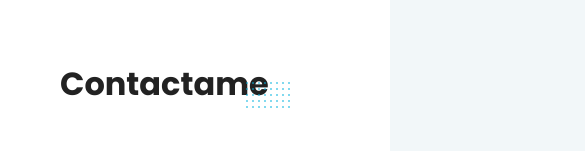
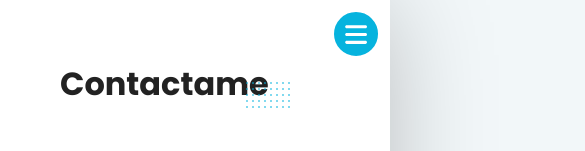
Before and after one commit to NSHN1999/MiPortafolio, a React (Vite) app: page /portafolio/contacto in a window 390 px wide. Shown: the top 151 px of the page, 585 px wide, since content can reach past the window. Built offline with nearby package versions, Linux system fonts and the light colour scheme.

Commit message:
Diseño Responsive terminado

```diff
--- a/src/portafolio/components/MenuNavegacion.jsx
+++ b/src/portafolio/components/MenuNavegacion.jsx
@@ -1,17 +1,20 @@
 //IMPORTACION DE ICONOS
 import { FontAwesomeIcon } from '@fortawesome/react-fontawesome';
 import { faBriefcase, faEnvelope, faGraduationCap, faHouse, faUser } from "@fortawesome/free-solid-svg-icons";
+import PropTypes from "prop-types"
 //IMPORTACION REACT-ROUTER
 import { NavLink } from 'react-router-dom';
 //ESTILOS
 import clases from "../styles/MenuNavegacion.module.css";
 
-export const MenuNavegacion = () => {
+export const MenuNavegacion = ( { handleShowMenu }) => {
+
     return (
         <nav className={`${clases.layout__menu}`}>
             <ul className={`${clases.menu__list}`}>
                 <li className={`${clases.menu__option}`}>
                     <NavLink
+                        onClick={ handleShowMenu }
                         to="/portafolio/home"
                         className={({isActive}) => `${clases.menu__link} ${isActive ? clases.active : ''}`}
                     >
@@ -21,6 +24,7 @@ export const MenuNavegacion = () => {
                 </li>
                 <li className={`${clases.menu__option}`}>
                     <NavLink
+                        onClick={ handleShowMenu }
                         to="/portafolio/sobremi"
                         className={({isActive}) => `${clases.menu__link} ${isActive ? clases.active : ''}`}
                     >
@@ -30,6 +34,7 @@ export const MenuNavegacion = () => {
                 </li>
                 <li className={`${clases.menu__option}`}>
                     <NavLink
+                        onClick={ handleShowMenu }
                         to="/portafolio/estudios"
                         className={({isActive}) => `${clases.menu__link} ${isActive ? clases.active : ''}`}
                     >
@@ -39,6 +44,7 @@ export const MenuNavegacion = () => {
                 </li>
                 <li className={`${clases.menu__option}`}>
                     <NavLink
+                        onClick={ handleShowMenu }
                         to="/portafolio/folio"
                         className={({isActive}) => `${clases.menu__link} ${isActive ? clases.active : ''}`}
                     >
@@ -48,6 +54,7 @@ export const MenuNavegacion = () => {
                 </li>
                 <li className={`${clases.menu__option}`}>
                     <NavLink
+                        onClick={ handleShowMenu }
                         to="/portafolio/contacto"
                         className={({isActive}) => `${clases.menu__link} ${isActive ? clases.active : ''}`}
                     >
@@ -59,3 +66,7 @@ export const MenuNavegacion = () => {
         </nav>
     );
 };
+
+MenuNavegacion.propTypes = {
+    handleShowMenu: PropTypes.func.isRequired,
+}
--- /dev/null
+++ b/src/portafolio/components/MenuResponsive.jsx
@@ -0,0 +1,39 @@
+/**EXPORTACIONES DE DEPENDENCIAS */
+import { faBars, faXmark } from "@fortawesome/free-solid-svg-icons";
+import { FontAwesomeIcon } from "@fortawesome/react-fontawesome";
+import PropTypes from "prop-types"
+/**ESTILOS */
+import clases from "../styles/MenuResponsive.module.css";
+
+export const MenuResponsive = ( { showMenu, handleShowMenu }) => {
+
+    return (
+        <div
+            onClick={handleShowMenu}
+            className={`${clases.layout__menuToggle} ${showMenu ? clases.active__menuMostrar : clases.active__menuOcultar}`}
+        >
+            <div
+                className={`${clases.menuToggle__cara} ${showMenu ? clases.active__mostrar : clases.active__ocultar}`}
+            >
+                <FontAwesomeIcon
+                    className={`${clases.menuToggle__icon} ${clases.icon__burguer}`}
+                    icon={faBars}
+                />
+            </div>
+            <div
+                className={`${clases.menuToggle__cruz} ${showMenu ? clases.active__ocultar : clases.active__mostrar}`}
+            >
+                <FontAwesomeIcon
+                    className={`${clases.menuToggle__icon} ${clases.icon__mark}`}
+                    icon={faXmark}
+                />
+            </div>
+        </div>
+    )
+};
+
+
+MenuResponsive.propTypes = {
+    showMenu: PropTypes.bool.isRequired,
+    handleShowMenu: PropTypes.func.isRequired,
+}
--- a/src/portafolio/components/index.js
+++ b/src/portafolio/components/index.js
@@ -1,3 +1,4 @@
 
 export * from "./MenuNavegacion";
 export * from "./Mapa";
+export * from "./MenuResponsive";
--- a/src/portafolio/layouts/PortafolioLayout.jsx
+++ b/src/portafolio/layouts/PortafolioLayout.jsx
@@ -3,16 +3,24 @@ import { FontAwesomeIcon } from "@fortawesome/react-fontawesome";
 import { faGithub, faInstagram, faLinkedin } from "@fortawesome/free-brands-svg-icons";
 import PropTypes from 'prop-types';
 //iMPORTACIONES LOCALES
-import { MenuNavegacion } from "../components";
+import { MenuNavegacion, MenuResponsive } from "../components";
 import { handleArchivoPdf } from "../helpers";
 //ESTILOS
 import clases from "../styles/PortafolioLayout.module.css";
+import { useState } from "react";
 
 export const PortafolioLayout = ( {children} ) => {
 
+    const [ showMenu, setShowMenu ] = useState(false);
+
+    const handleShowMenu = () => {
+        setShowMenu(!showMenu)
+        console.log(showMenu)
+    };
+
     return (
         <div className={`${clases.layout}`}>
-            <aside className={`${clases.layout__aside}`}>
+            <aside className={`${clases.layout__aside} ${ showMenu ? clases.layout__asideVisible : clases.layout__asideOculto}`}>
                 <section className={`${clases.aside__userInfo}`}>
 
                     {/**Información del usuario */}
@@ -29,7 +37,9 @@ export const PortafolioLayout = ( {children} ) => {
                     </div>
 
                     {/**Menu de navegación */}
-                    <MenuNavegacion/>
+                    <MenuNavegacion
+                        handleShowMenu={ handleShowMenu }
+                    />
 
                     {/**Links a redes sociales */}
                     <div className={`${clases.userInfo__userLinks}`}>
@@ -80,6 +90,13 @@ export const PortafolioLayout = ( {children} ) => {
                 </section>
             </aside>
 
+
+            {/**MENU RESPONSIVE */}
+            <MenuResponsive
+                showMenu={ showMenu }
+                handleShowMenu={ handleShowMenu }
+            />
+
             <main className={`${clases.layout__content}`}>
                 {children}
             </main>
--- a/src/portafolio/styles/MenuNavegacion.module.css
+++ b/src/portafolio/styles/MenuNavegacion.module.css
@@ -80,7 +80,43 @@
 }
 
 @media ( max-width: 1060px){
+
     .layout__menu{
         position: static;
+        margin: 2rem 0;
     }
+
+    .menu__list{
+        position: static;
+        width: 100%;
+        background-color: var(--color-secondary);
+        box-shadow: none;
+        margin-left: 0;
+        min-height: auto;
+    }
+
+    .menu__icon{
+        display: none;
+    }
+
+    .menu__link{
+        text-decoration: none;
+        display: block;
+        padding: 1.2rem 0;
+    }
+
+    .menu__overlay{
+        position: static;
+        opacity: 0.7;
+        margin-top: 0;
+        padding: 0;
+        box-shadow: none;
+        font-size: 1.6rem;
+    }
+
+    .active .menu__overlay{
+        opacity: 1;
+        transform: scale(1.1);
+    }
+
 }
--- /dev/null
+++ b/src/portafolio/styles/MenuResponsive.module.css
@@ -0,0 +1,57 @@
+.layout__menuToggle{
+    display: none;
+}
+
+@media ( max-width: 1060px ){
+
+    .layout__menuToggle{
+        display: flex;
+        align-items: center;
+        justify-content: center;
+        position: absolute;
+        top: 1rem;
+        right: 1rem;
+        width: 4.8rem;
+        height: 4.8rem;
+        overflow: hidden;
+        background-color: var(--color-secondary);
+        color: var(--color-principal);
+        font-size: 2.5rem;
+        border-radius: 3rem;
+        cursor: pointer;
+        transition: 400ms;
+        z-index: 3;
+        transform-style: preserve-3d;
+        perspective: 8rem;
+        perspective-origin: 50% 50%;
+        border: solid 0.2rem var(--color-principal);
+    }
+
+    .menuToggle__cara{
+        position: absolute;
+        display: flex;
+        align-items: center;
+        justify-content: center;
+        transition: 200ms;
+    }
+
+    .menuToggle__cruz{
+        display: flex;
+        align-items: center;
+        justify-content: center;
+        position: absolute;
+        transition: 200ms;
+    }
+
+    .active__ocultar{
+        transition-delay: 100ms;
+    }
+
+    .active__mostrar{
+        transform: rotateY(90deg);
+    }
+
+    .active__menuOcultar{
+        transform: rotateY(180deg);
+    }
+}
--- a/src/portafolio/styles/PortafolioLayout.module.css
+++ b/src/portafolio/styles/PortafolioLayout.module.css
@@ -224,7 +224,18 @@ body{
     }
 
     .layout__aside{
-        display: none;
+        display: block;
+        position: absolute;
+        max-width: 33rem;
+        top: 0;
+        right: 0;
+        bottom: 0;
+        border-radius: 0;
+        text-align: center;
+        overflow: auto;
+        transition: all 200ms ease-in-out;
+        z-index: 1;
+        opacity: 1;
     }
 
     .layout__content{
@@ -233,4 +244,37 @@ body{
         border-radius: 0;
         background-color: transparent;
     }
+
+    .userInfo__containerImagen{
+        width: 13rem;
+        height: 13rem;
+        margin-top: 3rem;
+        display: inline-block;
+    }
+
+    .userInfo__name{
+        font-size: 2.5rem;
+        margin-top: 0.5rem;
+        margin-bottom: 1rem;
+    }
+
+    .userLinks__social{
+        margin-top: 0;
+    }
+
+    .userInfo__footer{
+        position: static;
+        padding-bottom: 2rem;
+    }
+
+    .layout__asideVisible{
+        margin-right: 0;
+        opacity: 1;
+        width: 100%;
+    }
+
+    .layout__asideOculto{
+        margin-right: -100%;
+        opacity: 0;
+    }
 }
```
